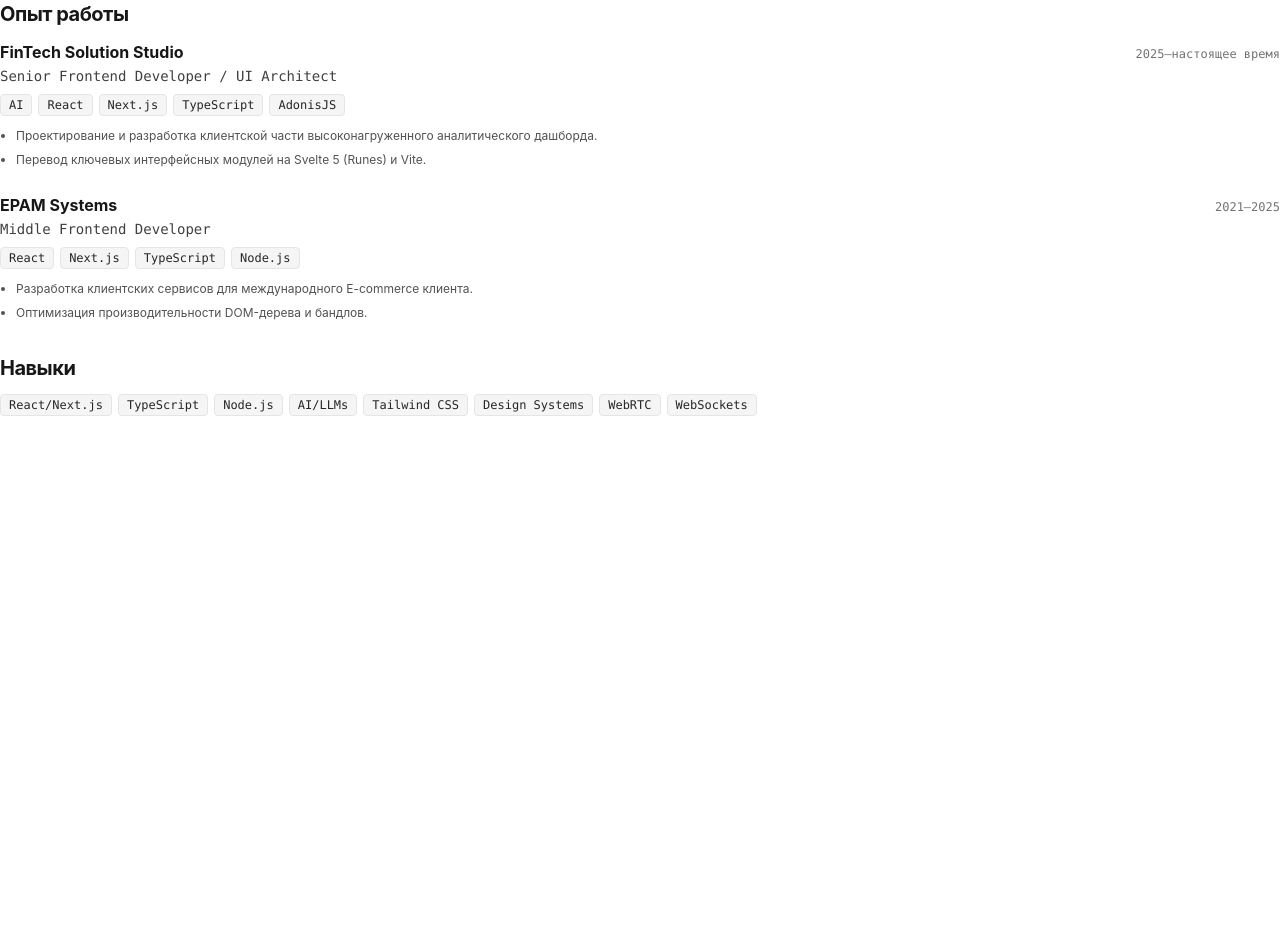
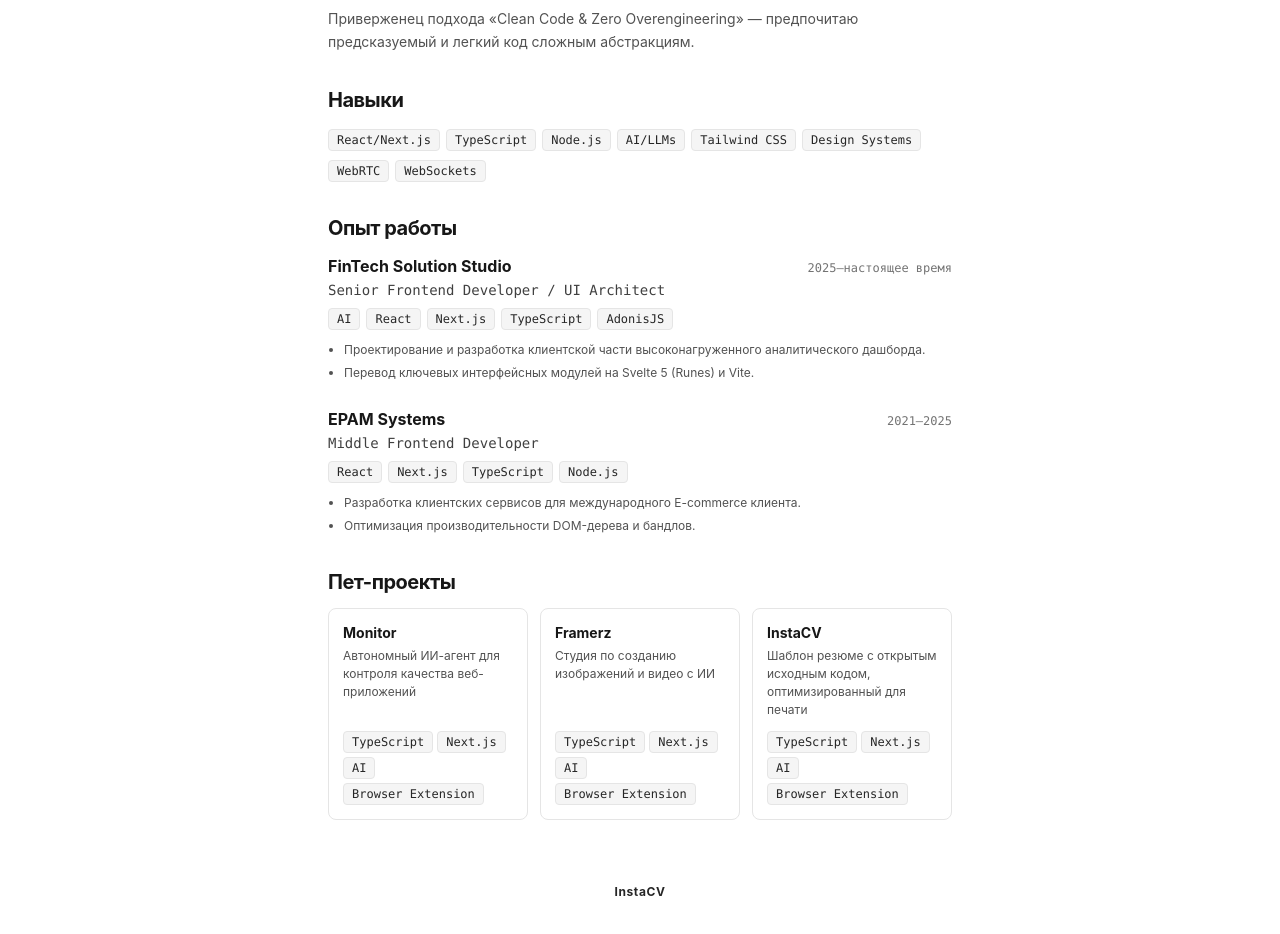
Before and after one commit to kagulion/prosto-cv, a SvelteKit app: page / in a window 1280 px wide. Shown: the part 320-1254 px from the top of the page. Before the commit the page ends 800 px from the top, so only its background shows below. Built offline with nearby package versions, Linux system fonts and the light colour scheme.

Commit message:
feat: add pet projects section, add tags filter

```diff
--- a/src/lib/assets/data.js
+++ b/src/lib/assets/data.js
@@ -45,4 +45,22 @@
     'WebRTC',
     'WebSockets',
   ],
+  projects: [
+    {
+      title: 'Monitor',
+      description: 'Автономный ИИ-агент для контроля качества веб-приложений',
+      tags: ['TypeScript', 'Next.js', 'AI', 'Browser Extension'],
+    },
+    {
+      title: 'Framerz',
+      description: 'Студия по созданию изображений и видео с ИИ',
+      tags: ['TypeScript', 'Next.js', 'AI', 'Browser Extension'],
+    },
+    {
+      title: 'InstaCV',
+      description:
+        'Шаблон резюме с открытым исходным кодом, оптимизированный для печати',
+      tags: ['TypeScript', 'Next.js', 'AI', 'Browser Extension'],
+    },
+  ],
 }
--- a/src/lib/components/Badge.svelte
+++ b/src/lib/components/Badge.svelte
@@ -1,7 +1,12 @@
 <script>
-  let { label = "", variant = "neutral" } = $props();
+  let { label = "", variant = "neutral", active = false } = $props();
 </script>
 
-<span class="inline-flex items-center px-2 py-0.5 rounded text-xs font-mono bg-neutral-100 text-neutral-800 border border-neutral-200">
+<span
+  class="inline-flex items-center px-2 py-0.5 rounded text-xs font-mono transition-colors border
+  {active
+    ? 'bg-neutral-900 text-white border-neutral-900'
+    : 'bg-neutral-100 text-neutral-800 border-neutral-200'}"
+>
   {label}
 </span>
--- /dev/null
+++ b/src/lib/components/ProjectCard.svelte
@@ -0,0 +1,22 @@
+<script>
+  import Badge from "$lib/components/Badge.svelte";
+
+  let { title, description, tags = [] } = $props();
+</script>
+
+<div
+  class="border border-neutral-200 rounded-lg p-3.5 flex flex-col justify-between bg-white"
+>
+  <div>
+    <h3 class="font-bold text-sm text-neutral-900 mb-1">{title}</h3>
+    <p class="text-xs text-neutral-600 leading-normal mb-3">
+      {description}
+    </p>
+  </div>
+
+  <div class="flex flex-wrap gap-1">
+    {#each tags as tag (tag)}
+      <Badge label={tag} />
+    {/each}
+  </div>
+</div>
--- a/src/routes/+page.svelte
+++ b/src/routes/+page.svelte
@@ -5,10 +5,30 @@
   import Badge from "$lib/components/Badge.svelte";
   import Section from "$lib/components/Section.svelte";
   import ExperienceItem from "$lib/components/ExperienceItem.svelte";
+  import ProjectCard from "$lib/components/ProjectCard.svelte";
+
+  let selectedTag = $state(null);
+
+  function toggleTag(tag) {
+    selectedTag = selectedTag === tag ? null : tag;
+  }
+
+  let filteredExperience = $derived(
+    selectedTag
+      ? resumeData.experience.filter((job) => job.tags?.includes(selectedTag))
+      : resumeData.experience,
+  );
+  let filteredProjects = $derived(
+    selectedTag
+      ? resumeData.projects.filter((p) => p.tags?.includes(selectedTag))
+      : resumeData.projects,
+  );
 </script>
 
+<main class="max-w-2xl mx-auto py-10 px-4 sm:px-6 font-sans text-neutral-900">
+  <!-- Шапка -->
   <Header {...resumeData} />
-
+  <!-- Обо мне -->
   <Section title="Обо мне">
     <div class="space-y-3 text-sm text-neutral-600 leading-relaxed">
       {#each resumeData.about as paragraph, i (i)}
@@ -16,17 +36,59 @@
       {/each}
     </div>
   </Section>
-
+  <!-- Навыки (кликабельные бейджи) -->
+  <Section title="Навыки">
+    <div class="flex flex-wrap gap-1.5 items-center">
+      {#each resumeData.skills as skill (skill)}
+        <button
+          type="button"
+          onclick={() => toggleTag(skill)}
+          class="cursor-pointer hover:opacity-80 transition-opacity"
+        >
+          <Badge label={skill} active={selectedTag === skill} />
+        </button>
+      {/each}
+      <!-- Кнопка сброса, если фильтр включен -->
+      {#if selectedTag}
+        <button
+          onclick={() => (selectedTag = null)}
+          class="text-xs text-neutral-500 hover:text-neutral-800 underline ml-2 cursor-pointer"
+        >
+          Сбросить фильтр ✕
+        </button>
+      {/if}
+    </div>
+  </Section>
+  <!-- Опыт работы (выводим отфильтрованный список) -->
   <Section title="Опыт работы">
-  {#each resumeData.experience as job (job.company)}
+    {#if filteredExperience.length === 0}
+      <p class="text-xs text-neutral-400 italic">
+        Нет совпадений для выбранного навыка.
+      </p>
+    {:else}
+      {#each filteredExperience as job (job.company)}
         <ExperienceItem {...job} />
       {/each}
+    {/if}
   </Section>
-
-<Section title="Навыки">
-  <div class="flex flex-wrap gap-1.5">
-    {#each resumeData.skills as skill (skill)}
-      <Badge label={skill} />
+  <!-- Пет-проекты (сетка из 3 колонок) -->
+  <Section title="Пет-проекты">
+    {#if filteredProjects.length === 0}
+      <p class="text-xs text-neutral-400 italic">
+        Нет совпадений для выбранного навыка.
+      </p>
+    {:else}
+      <div class="grid grid-cols-1 sm:grid-cols-3 gap-3">
+        {#each filteredProjects as project (project.title)}
+          <ProjectCard {...project} />
         {/each}
       </div>
+    {/if}
   </Section>
+  <!-- Футер -->
+  <footer
+    class="text-center pt-8 pb-4 text-xs font-bold tracking-wider text-neutral-800"
+  >
+    InstaCV
+  </footer>
+</main>
```
Lines whose indentation alone changed are shown as unchanged.
